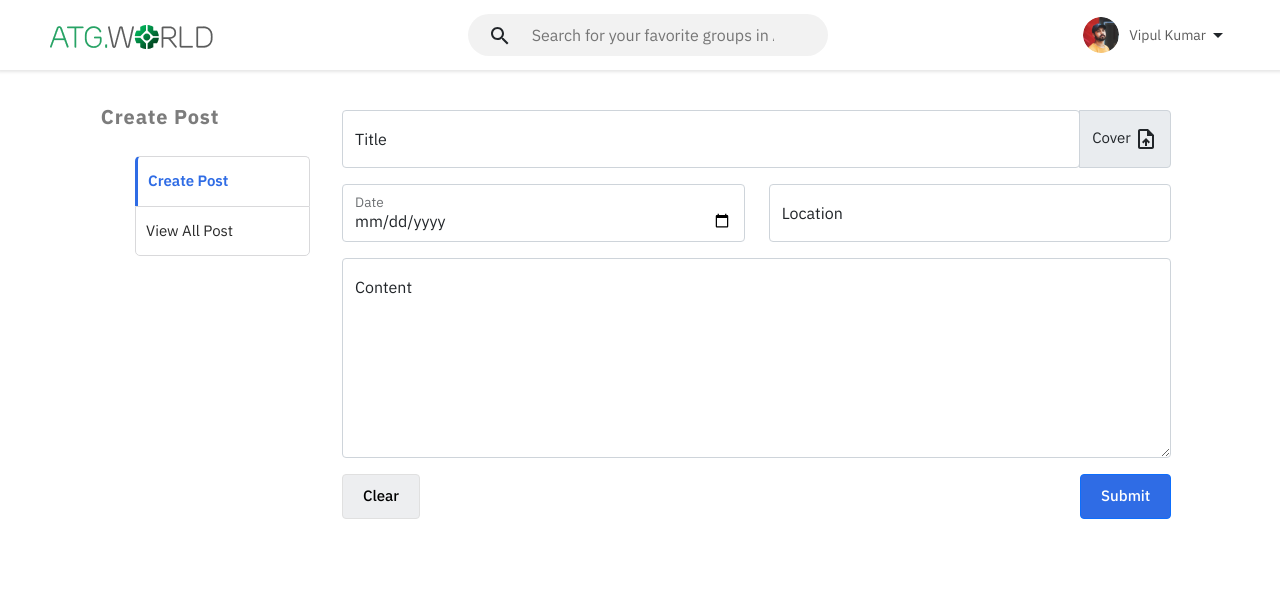
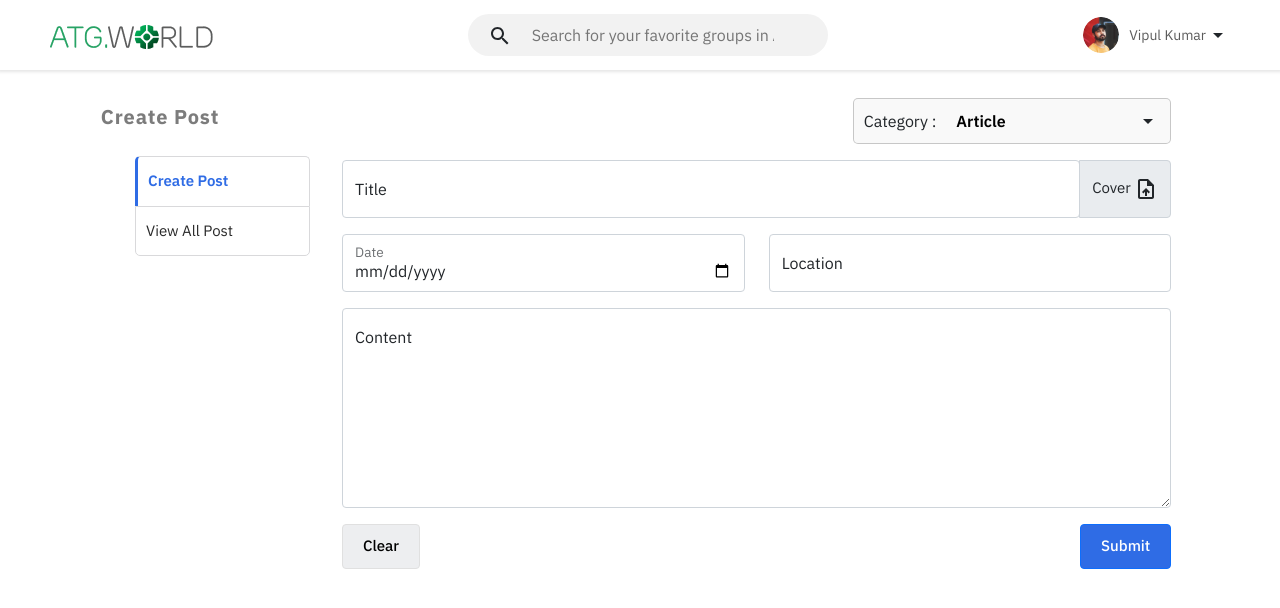
Before and after one commit to vi-kush/Social_Media_App-MERN, a React (Create React App) app: page /create in a window 1280 px wide. Shown: the top 608 px of the page. Built offline with nearby package versions, Linux system fonts and the light colour scheme; sample sign-in values are in the browser's storage.

Commit message:
added post category

```diff
--- a/src/components/DropDown/DropDown.jsx
+++ b/src/components/DropDown/DropDown.jsx
@@ -12,18 +12,23 @@ const DropDown = (props) => {
     const dropdownRef = useRef();
 
     const handleClick = (e,update) => {
+
         setShowDropDownMenu(!showDropDownMenu);
-        update && setDropdownInput(e.currentTarget.innerText.toLowerCase());
-        // console.log(e.currentTarget);
+        if(update) {
+
+            let val=e.currentTarget.innerText.toLowerCase()
+            props.change && props.change(val)
+            setDropdownInput(val)
+        }
     }
 
     return (
-        <div className={`dropdown ${props.className}`}>
-            <button className="dropdown_btn" onClick={(e)=>handleClick(e,false)}>
+        <div className={`dropdown ${props.className ? props.className : ""}`} style={{...props.style}}>
+            <button className="dropdown_btn" onClick={(e)=>handleClick(e,false)} style={{...props.btnStyle}}>
                 {title}
                 {
                     !navDropDown &&
-                    <input type="text" className="dropdown_text" readOnly value={dropdownInput} style={{maxWidth: `${mxw}px`}}/>
+                    <input type="text" className="dropdown_text" readOnly value={dropdownInput} style={{maxWidth: `${mxw}px`, ...props.inputStyle}}/>
                 }
                 <ArrowDropDownIcon style={(showDropDownMenu ? {transform:"rotate(180deg) translateY(-2px)",transition: "transform 0.3s" } : {transition: "transform 0.3s"})}/>
             </button>
--- a/src/pages/add/Add.jsx
+++ b/src/pages/add/Add.jsx
@@ -1,16 +1,20 @@
 // import Navbar from '../../components/Navbar/Navbar'
 import "./add.css"
+import DropDown from './../../components/DropDown/DropDown'
 import {Button, InputGroup, Container, Row, Col, Form, FloatingLabel} from 'react-bootstrap'
 import UploadFileIcon from '@mui/icons-material/UploadFile'
-import {useState, useContext} from 'react'
+import {useState, useContext, useEffect} from 'react'
 import {Link, Navigate} from 'react-router-dom'
 import { authContext } from '../../App'
 
 const Add = ()=>{
 
-    const [image,setImage] = useState(null);
+    const [image,setImage] = useState(undefined);
+    const [jobCategory,setJobCategory] = useState("article");
     const { loggedIn } = useContext(authContext)
     // const [loggedIn] = useState(localStorage.getItem('auth') ? true : false)
+
+
     if(!loggedIn) return (<Navigate to="/signup" replace={true}/>)
 
     return(
@@ -26,18 +30,31 @@ const Add = ()=>{
 
                 <Col xs="12" md="7" lg="8" className="d-flex rightContainer flex-column align-items-start">
 
-                    <div className="coverImg mb-3">
-                        {image ?<img src={URL.createObjectURL(image)} alt="" width="100%" />:""}
+                    <div className="job_category mt-1 mb-3">
+                        <DropDown
+                        title="Category :"
+                        mxw={200}
+                        options={["article","education","meetup","job"]}
+                        btnStyle={{border:"1px solid rgba(0,0,0,0.2)",borderRadius:"5px",padding:"10px",background:"rgba(0,0,0,0.025)"}}
+                        inputStyle={{paddingLeft:"20px"}}
+                        change={setJobCategory}
+                        />
                     </div>
-                    <Form className="updateForm">
+                    {jobCategory !== "job" && image ?
+                        <div className="coverImg mb-3">
+                            <img src={URL.createObjectURL(image)} alt="" width="100%" />
+                        </div>: ""
+                    }
+                    <Form className="updateForm" name="createPost">
                         <Row className="mb-3" >
+                            <input type="text" value={jobCategory} name="jobCategory" readOnly style={{display:"none"}}/>
                             <InputGroup >
                                 <FloatingLabel className="titleField" controlId="floatingInput" label="Title" >
                                     <Form.Control type="Text" placeholder="Title" />
                                 </FloatingLabel>
                                 <InputGroup.Text className="imgField">
                                     <label htmlFor="postCover">Cover <UploadFileIcon/> </label>
-                                    <input type="file" onChange={(e)=>setImage(e.target.files[0])} id="postCover" style={{display:"none"}} />
+                                    <input type="file" onChange={(e)=>setImage(e.target.files[0])} id="postCover" name="postCover" style={{display:"none"}} />
                                 </InputGroup.Text>
                             </InputGroup>
                         </Row>
--- a/src/pages/add/add.css
+++ b/src/pages/add/add.css
@@ -1,7 +1,3 @@
-.add .leftContainer{
-    padding: 0 !important;
-}
-
 .add .leftContainer .item{
     border: 1px solid #D9D9DB;
     width: 175px;
@@ -99,7 +95,7 @@
     .add .leftContainer .sidemenu .sideitem{
         margin: 0;
         padding: 10px 20px;
-        border: 1px solid #D9D9DB;
+        /* border: 1px solid #D9D9DB; */
         border-top-left-radius: 5px;
         border-top-right-radius: 5px;
     }
@@ -125,3 +121,10 @@
         width: 150px;
     }
 }
+
+.job_category{
+    display: flex;
+    align-items: center;
+    justify-content: flex-end;
+    width: 100%;
+}
```
